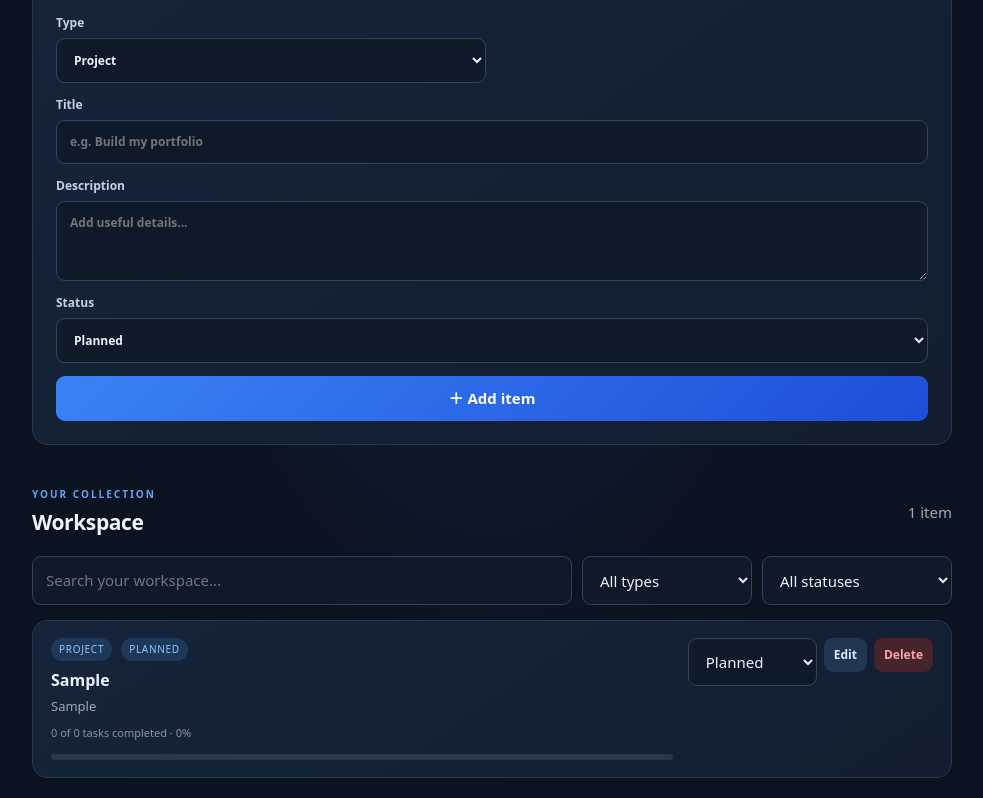
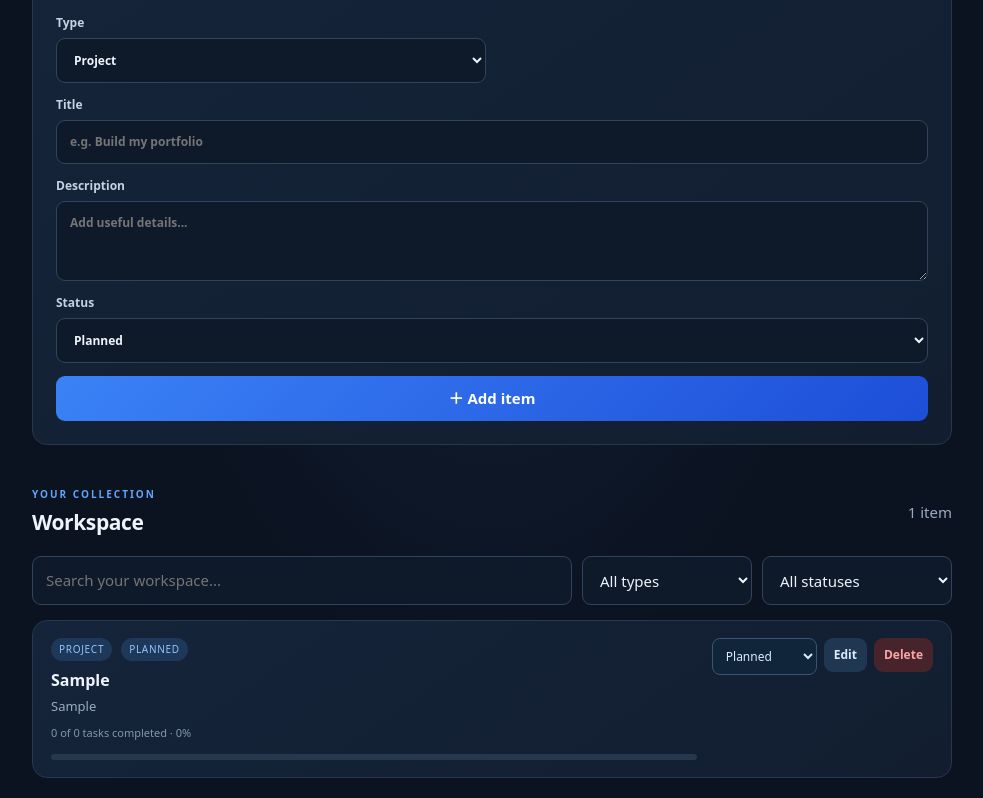
Before and after one commit to yuvansh1108/buildboard, a plain HTML site: page index.html in a window 1280 px wide. Both pictures are taken after typing "Sample", "Sample" into the empty fields and a click on the button "＋ Add item". Shown: the part 463-1261 px from the top of the page, without its empty margins (148-1131 px from the left). Drawn offline with Linux system fonts and the light colour scheme.

Commit message:
Style quick status controls

```diff
--- a/styles.css
+++ b/styles.css
@@ -31,3 +31,6 @@ button:hover{filter:brightness(1.12);transform:translateY(-1px)}button:focus-vis
 .backup{display:flex;justify-content:space-between;align-items:center;gap:22px}.backup h2{margin-bottom:6px}.backup p{margin:0;max-width:500px;font-size:13px}.backup-actions{display:flex;flex-wrap:wrap;gap:8px;flex-shrink:0}
 .message{min-height:24px;margin:12px 0;color:var(--green);font-size:13px}footer{text-align:center;padding:20px;color:#7589a2;font-size:12px;border-top:1px solid var(--line)}
 @media(max-width:650px){.shell{margin-top:32px}.stats{gap:8px}.stat{padding:12px}.stat strong{font-size:23px}.field-row,.filters{grid-template-columns:1fr}.backup{align-items:flex-start;flex-direction:column}.entry{grid-template-columns:1fr}.entry-actions{justify-content:flex-start}.topbar{padding:0 5%}}
+.quick-status{width:auto;max-width:135px;padding:8px 9px;font-size:12px;border-radius:8px;background:#10243a;border:1px solid #385575;color:#dbeafe}
+.quick-status:disabled{opacity:.65;cursor:wait}
+@media(max-width:420px){.entry-actions{flex-wrap:wrap}.quick-status{max-width:none;flex:1}}
```
